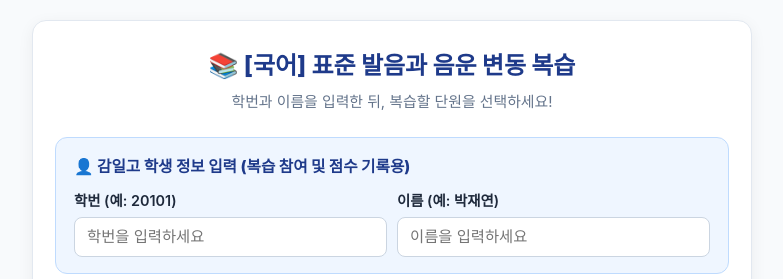
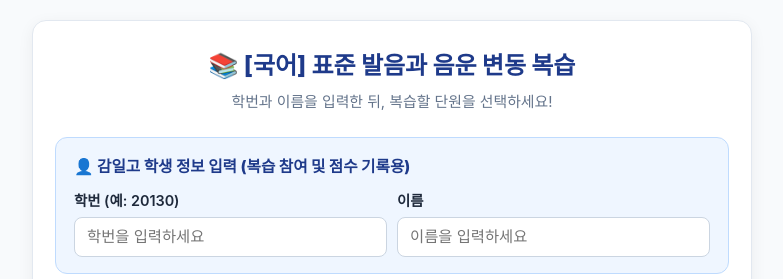
Before and after one commit to gugeojyp-commits/Pro_review, a plain HTML site: page index.html in a window 1280 px wide. Shown: the top 279 px of the page, without its empty margins (248-1031 px from the left). Drawn offline with Linux system fonts and the light colour scheme.

Commit message:
Update index.html

```diff
--- a/index.html
+++ b/index.html
@@ -249,11 +249,11 @@
       <div class="student-info-title">👤 감일고 학생 정보 입력 (복습 참여 및 점수 기록용)</div>
       <div class="info-inputs">
         <div>
-          <label for="s_id">학번 (예: 20101)</label>
+          <label for="s_id">학번 (예: 20130)</label>
           <input type="text" id="s_id" placeholder="학번을 입력하세요">
         </div>
         <div>
-          <label for="s_name">이름 (예: 박재연)</label>
+          <label for="s_name">이름</label>
           <input type="text" id="s_name" placeholder="이름을 입력하세요">
         </div>
       </div>
```
